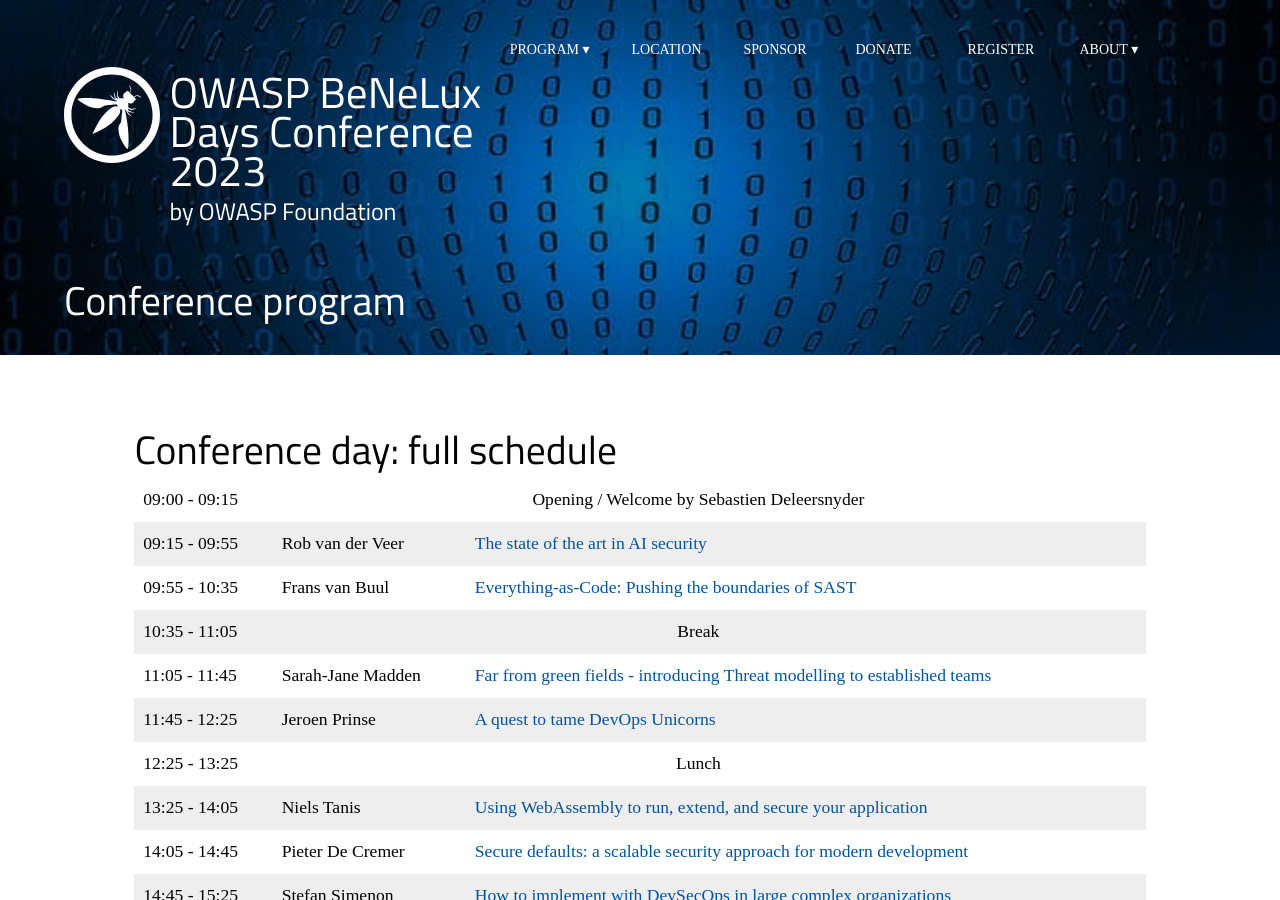
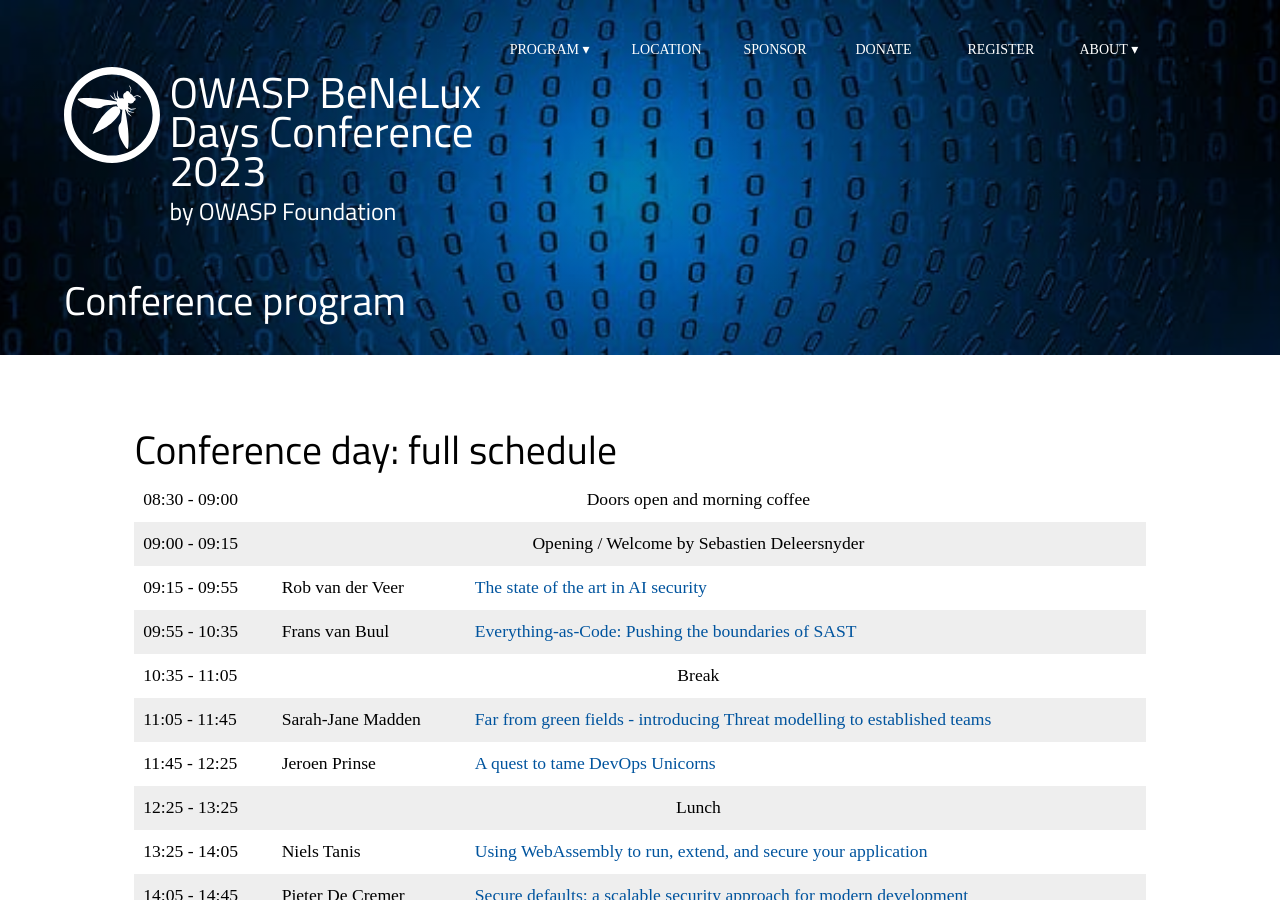
Before and after one commit to dm-17/Owasp-BeNeLux-Days-2023, a Jekyll site: the page built from program/conference.md, in a window 1280 px wide and 900 px high. Built offline with Jekyll 4.4.1, drawn with Linux system fonts in a browser that asks for light colours; some web fonts are replaced.

Commit message:
Doors open added to schedule

```diff
--- a/_data/conference.yml
+++ b/_data/conference.yml
@@ -18,6 +18,10 @@
 #  time    : 08:15 - 09:00
 #  name    :
 #  title   : Registration
+
+- day     : 23/11/2024
+  time    : 08:30 - 09:00
+  title   : Doors open and morning coffee
 
 - day     : 23/11/2024
   time    : 09:00 - 09:15
--- a/program/conference.md
+++ b/program/conference.md
@@ -4,7 +4,7 @@
 
 <div class="keynote-full">
 
-{% if site.data.conference[0].name %}
+{% if site.data.conference[0].title %}
 	{% assign speakers = site.data.conference | sort: 'time' %}
 	<h1>Conference day: full schedule</h1>
 	<table>
```
